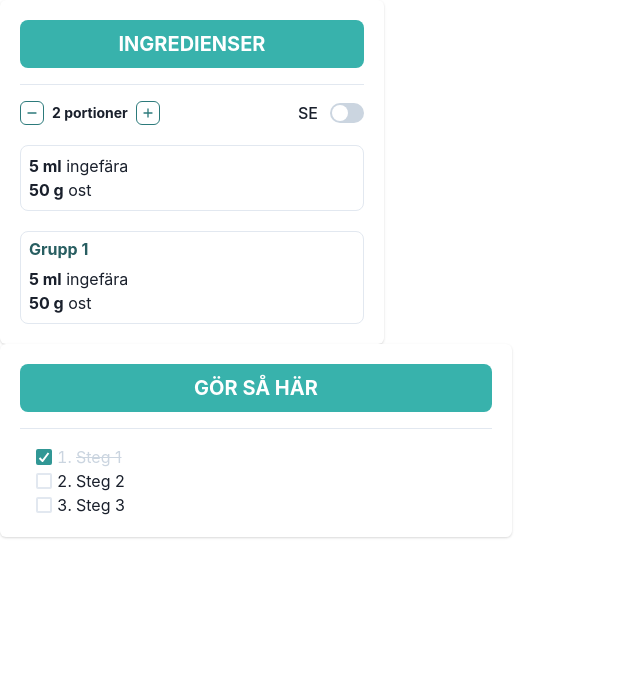
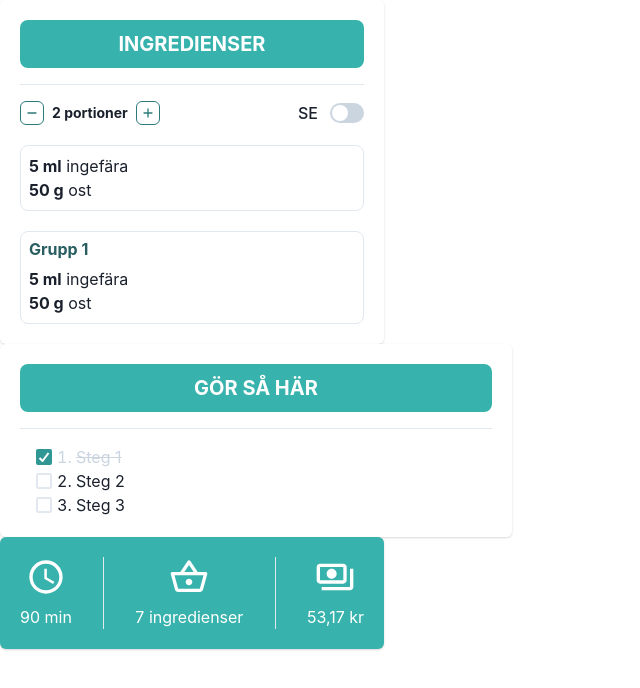
Before and after one commit to teojonsater/kitchen-cache-v2, a React (Create React App) app in the folder client/: page / in a window 1280 px wide. Shown: the top 688 px of the page, without its empty margins (0-640 px from the left). Built offline with nearby package versions, Linux system fonts and the light colour scheme.

Commit message:
Added StatsCard

```diff
--- a/client/src/Layout.tsx
+++ b/client/src/Layout.tsx
@@ -1,12 +1,14 @@
 import {Outlet} from "react-router-dom";
 import IngredientsCard from "./design/IngredientsCard";
 import StepsCard from "./design/StepsCard";
+import StatsCard from "./design/StatsCard";
 
 function Layout() {
     return (
         <>
             <IngredientsCard/>
             <StepsCard/>
+            <StatsCard/>
             <Outlet/>
         </>
     );
--- /dev/null
+++ b/client/src/design/StatsCard.tsx
@@ -0,0 +1,44 @@
+import {
+    Card,
+    CardBody,
+    Checkbox,
+    Flex,
+    Heading,
+    HStack,
+    Icon,
+    ListItem,
+    OrderedList,
+    Spacer,
+    Stack,
+    StackDivider,
+    Text,
+    VStack
+} from "@chakra-ui/react";
+import AccessTimeIcon from '@mui/icons-material/AccessTime';
+import ShoppingBasketOutlinedIcon from '@mui/icons-material/ShoppingBasketOutlined';
+import PaymentsOutlinedIcon from '@mui/icons-material/PaymentsOutlined';
+
+function StatsCard() {
+    return (
+        <Card w={"sm"} bgColor={"teal.400"}>
+            <CardBody>
+                <HStack divider={<StackDivider />} justifyContent={"space-between"} color="white">
+                    <VStack>
+                        <Icon as={AccessTimeIcon} boxSize={10}/>
+                        <Text>90 min</Text>
+                    </VStack>
+                    <VStack>
+                        <Icon as={ShoppingBasketOutlinedIcon} boxSize={10}/>
+                        <Text>7 ingredienser</Text>
+                    </VStack>
+                    <VStack>
+                        <Icon as={PaymentsOutlinedIcon} boxSize={10}/>
+                        <Text>53,17 kr</Text>
+                    </VStack>
+                </HStack>
+            </CardBody>
+        </Card>
+    )
+}
+
+export default StatsCard;
```
